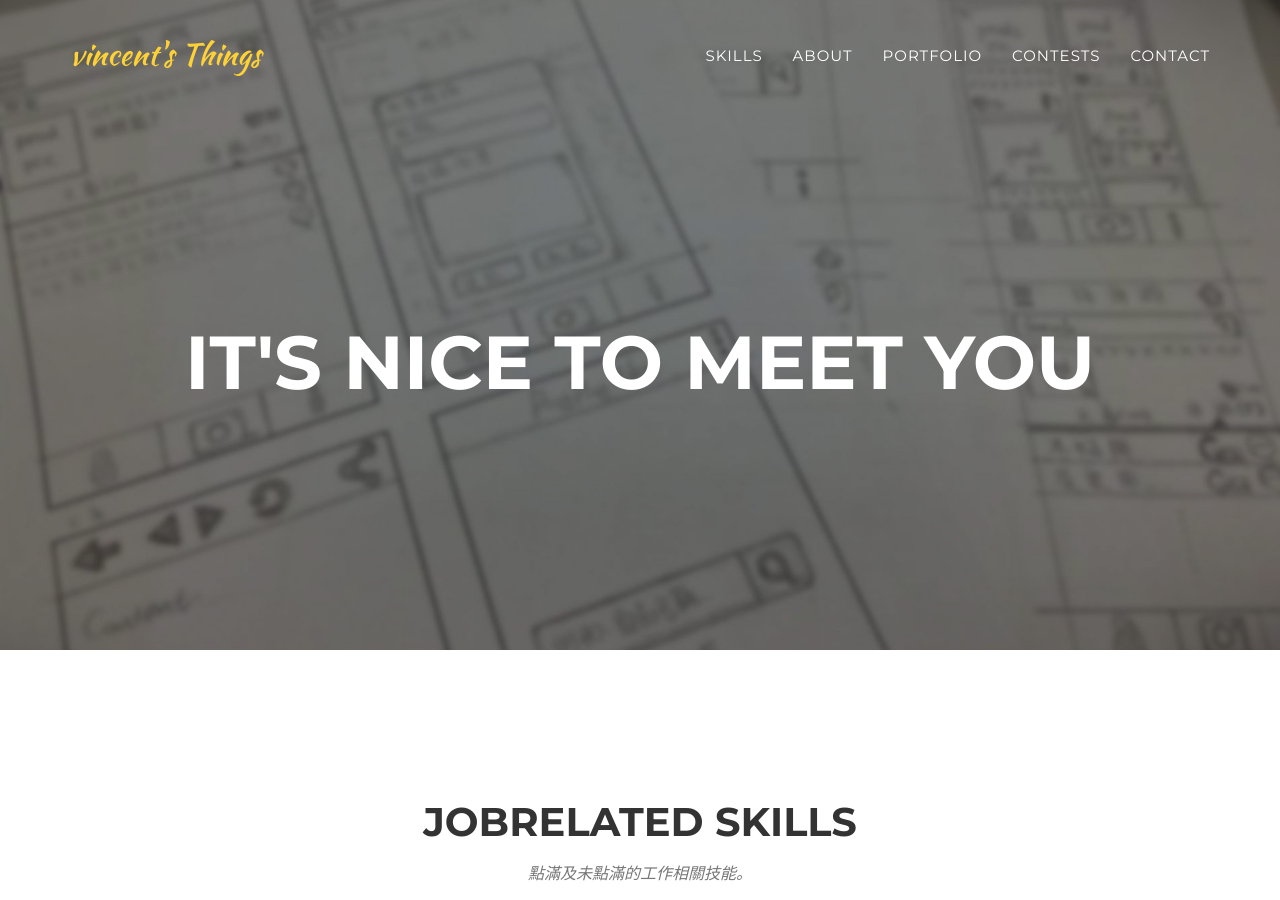
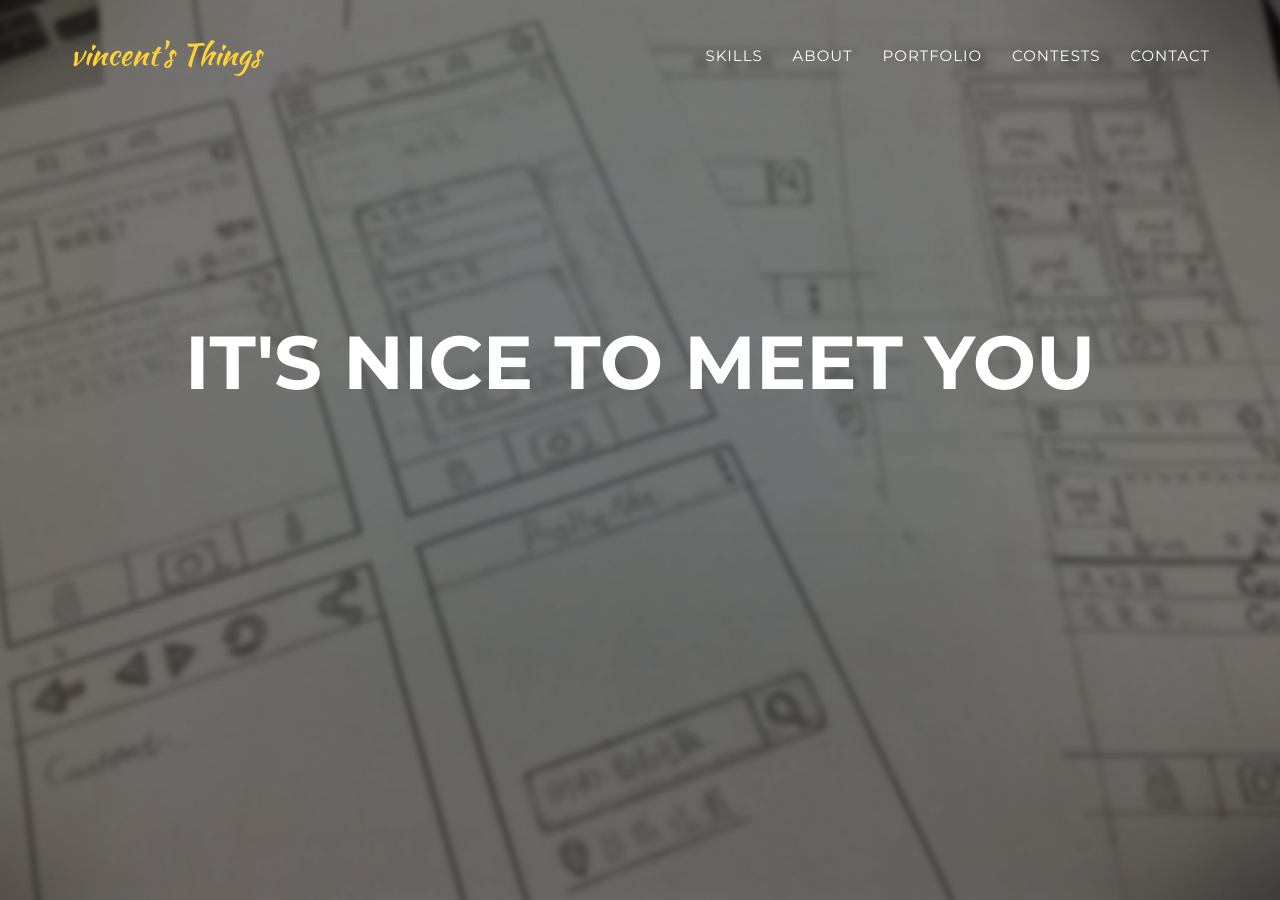
Before and after one commit to gnux123/gnux123.github.io, a Jekyll site: the page built from index.html, in a window 1280 px wide and 900 px high. Built offline with Jekyll 4.4.1, drawn with Linux system fonts in a browser that asks for light colours; some web fonts are replaced.

Commit message:
modifide header css 100vh.

```diff
--- a/_includes/css/agency.css
+++ b/_includes/css/agency.css
@@ -298,6 +298,9 @@ header .intro-text .intro-heading {
 }
 
 @media(min-width:768px) {
+    header {
+        height:100vh;
+    }
     header .intro-text {
         padding-top: 300px;
         padding-bottom: 200px;
```
